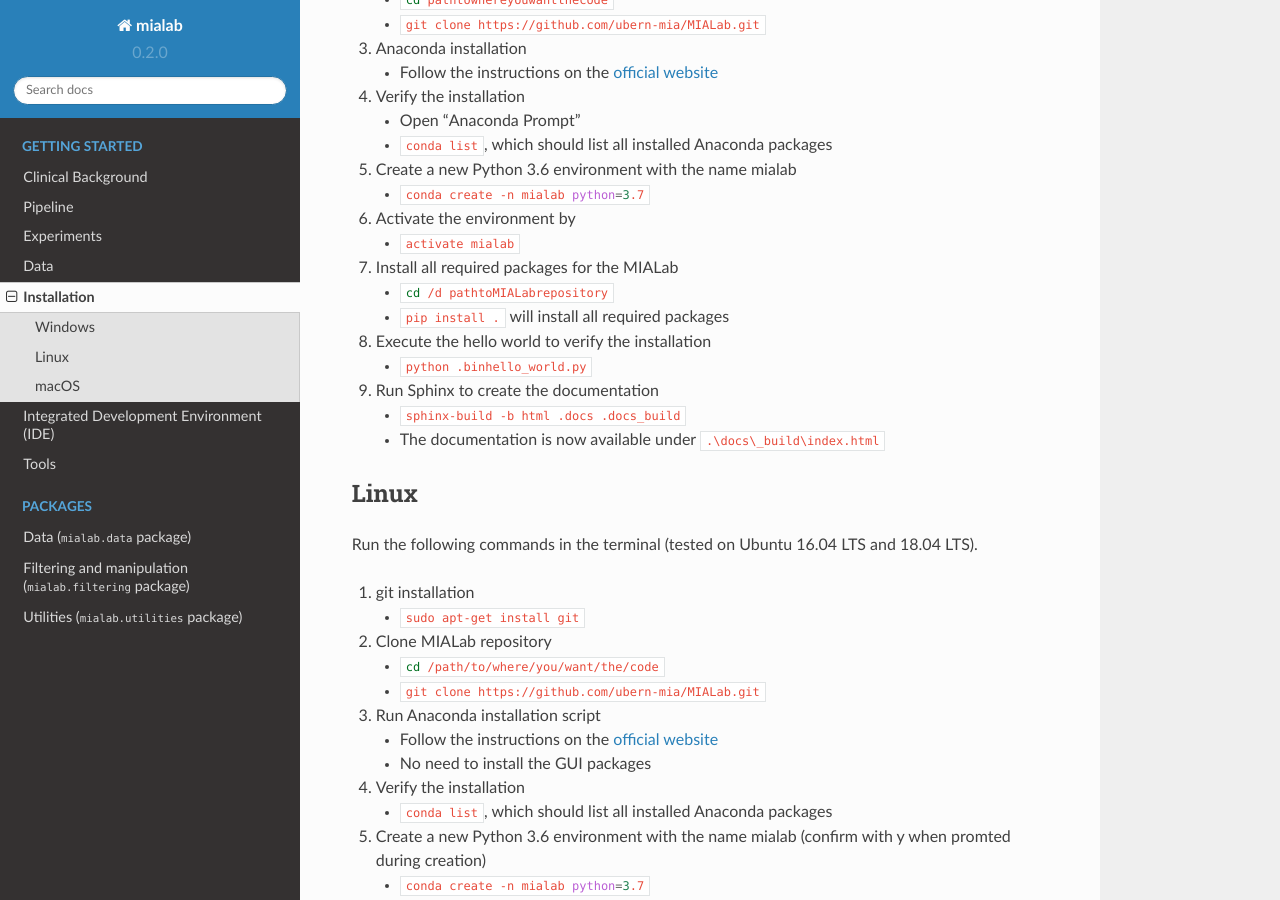
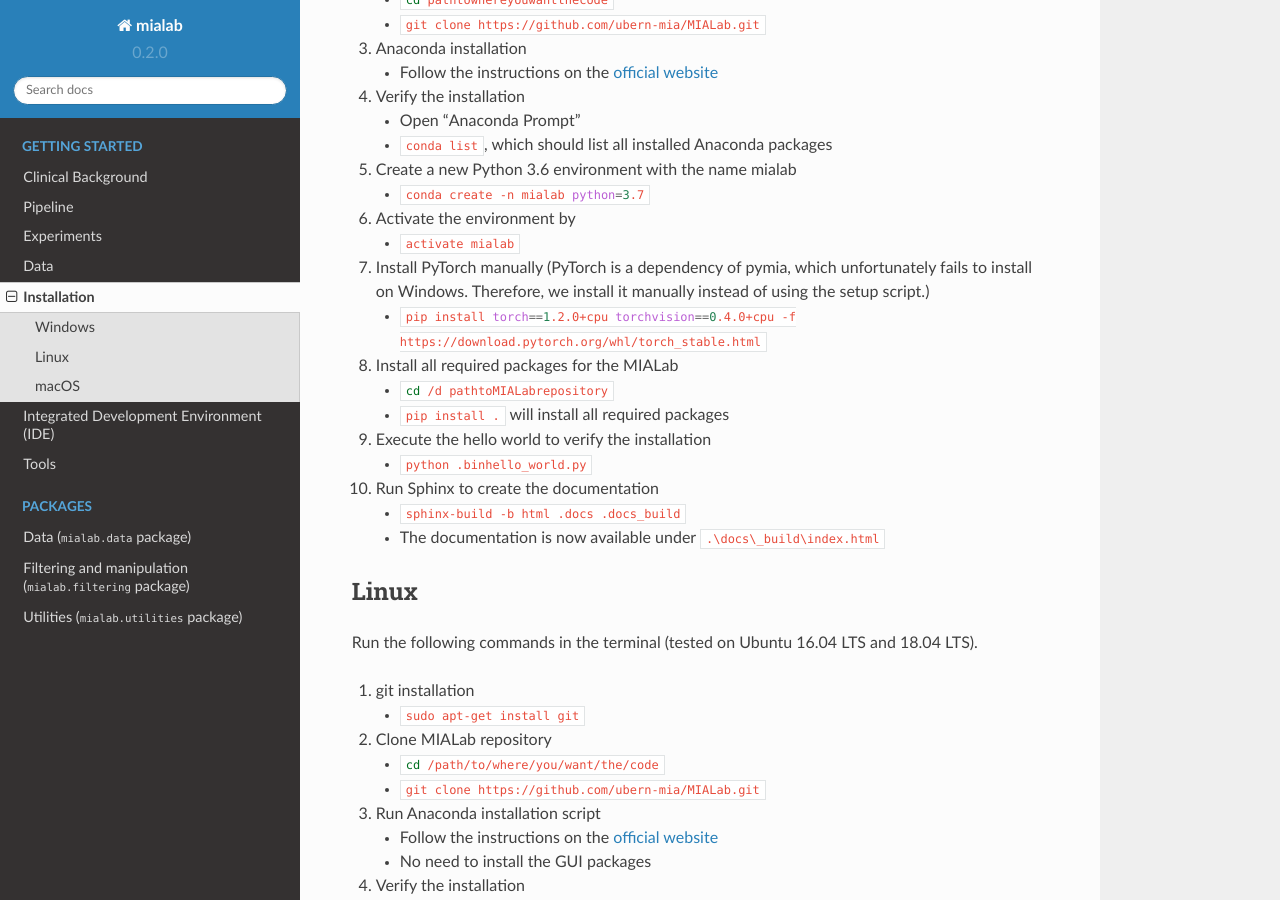
Before and after one commit to ubern-mia/MIALab, a Sphinx documentation site: the page built from docs/installation.rst, in a window 1280 px wide and 900 px high, scrolled down 445 px. Built offline with Sphinx 7.4.7 and the Read the Docs theme 2.0.0, drawn with Linux system fonts in a browser that asks for light colours; formulas are drawn with MathJax 3.

Commit message:
fix(installation): manually install PyTorch due to error

```diff
--- a/docs/installation.rst
+++ b/docs/installation.rst
@@ -39,6 +39,10 @@
 #. Activate the environment by
 
    - :bash:`activate mialab`
+
+#. Install PyTorch manually (PyTorch is a dependency of pymia, which unfortunately fails to install on Windows. Therefore, we install it manually instead of using the setup script.)
+
+   - :bash:`pip install torch==1.2.0+cpu torchvision==0.4.0+cpu -f https://download.pytorch.org/whl/torch_stable.html`
 
 #. Install all required packages for the MIALab
 
```
